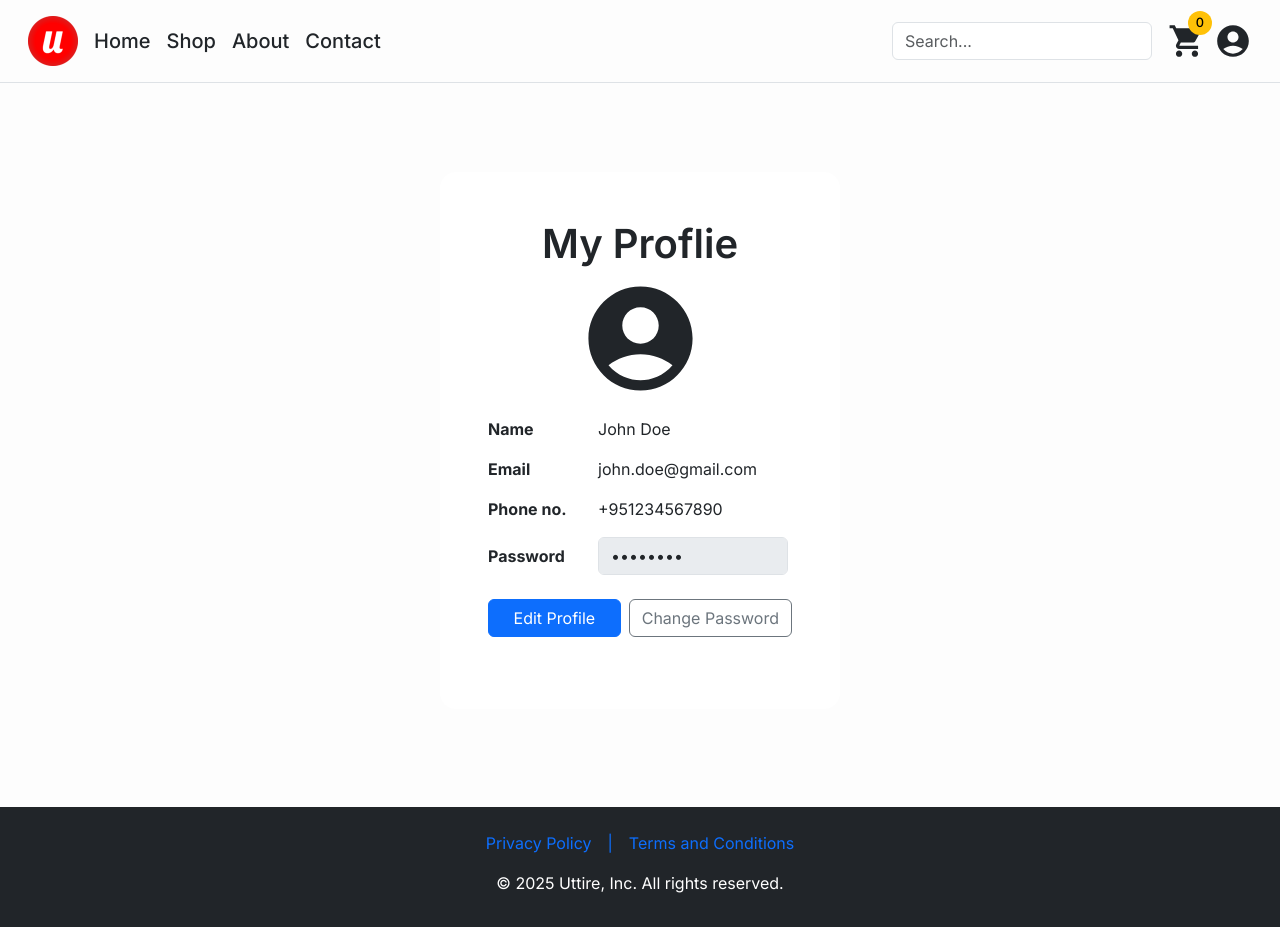
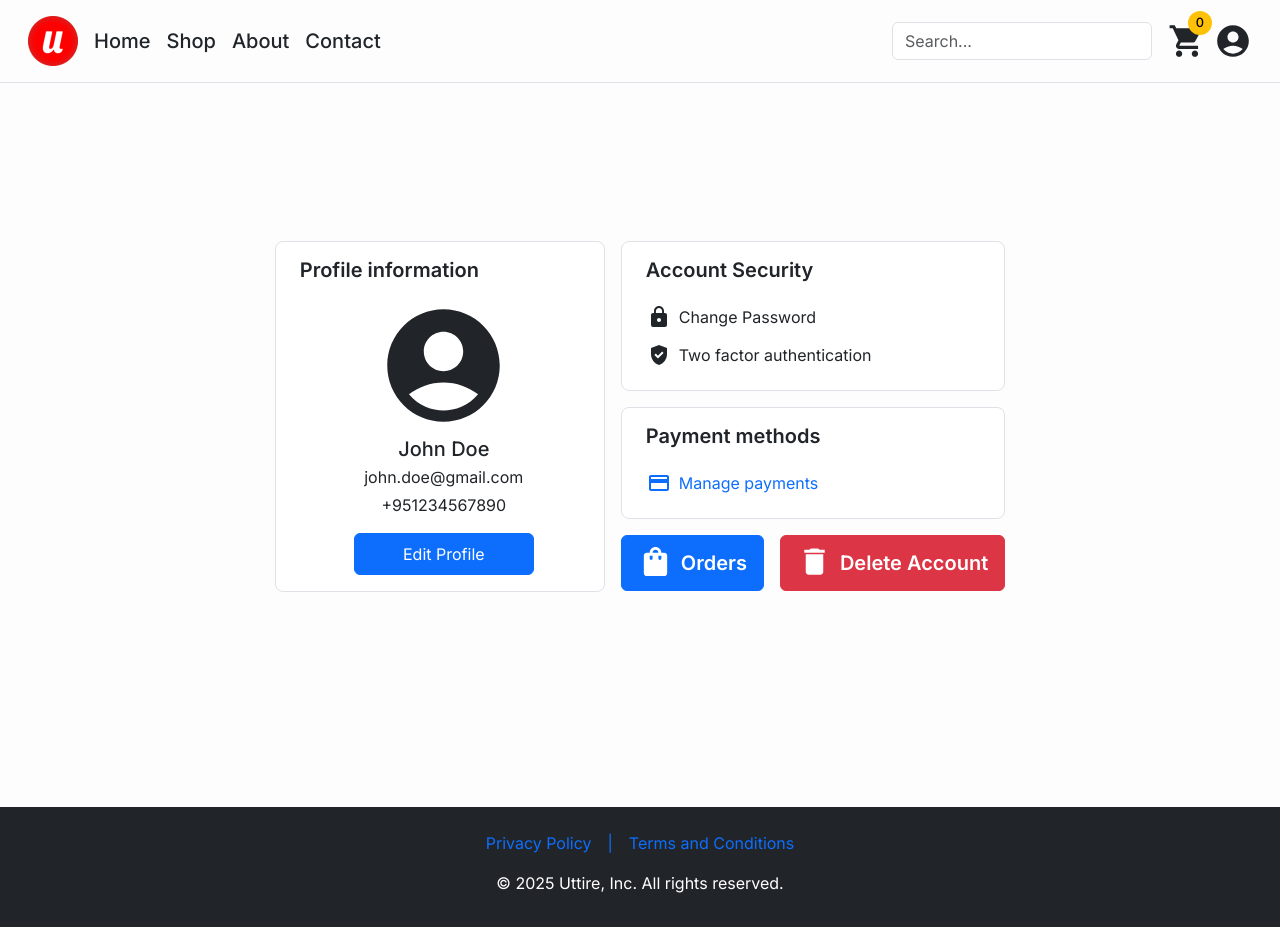
Before and after one commit to amaan073/Uttire, a React (Vite) app in the folder client/: page /profile in a window 1280 px wide. Built offline with nearby package versions, Linux system fonts and the light colour scheme; a web font is replaced by a local one.

Commit message:
redesigned profile page

```diff
--- /dev/null
+++ b/client/src/components/ProfileDetail.jsx
@@ -0,0 +1,116 @@
+import AccountCircleIcon from "@mui/icons-material/AccountCircle";
+import EditIcon from "@mui/icons-material/Edit";
+
+// eslint-disable-next-line react/prop-types
+const ProfileDetail = ({ mode, setMode }) => {
+  return (
+    <div
+      className="text-center bg-white p-3 ps-4 rounded-3 border"
+      style={{ width: "330px", minHeight: "350px" }}
+    >
+      <h5 className="fw-semibold text-start mb-3">Profile information</h5>
+
+      {(mode == "view" || mode == "changePassword") && (
+        <>
+          <div className="mb-1">
+            <AccountCircleIcon sx={{ height: "135px", width: "auto" }} />
+          </div>
+          <div>
+            <h5 className="m-0">John Doe</h5>
+
+            <p className="m-0 my-1" style={{ wordBreak: "break-all" }}>
+              john.doe@gmail.com
+            </p>
+
+            <p className="m-0">+951234567890</p>
+          </div>
+
+          <button
+            type="button"
+            className="btn btn-primary mt-3 px-5 py-2"
+            onClick={() => setMode("edit")}
+          >
+            Edit Profile
+          </button>
+        </>
+      )}
+
+      {/* Edit profile mode */}
+      {mode == "edit" && (
+        <>
+          <div className="mb-3 position-relative">
+            <AccountCircleIcon sx={{ height: "135px", width: "auto" }} />
+            <button
+              type="button"
+              className="edit-btn btn rounded-circle bg-light p-0 border"
+              title="Change profile picture"
+            >
+              <EditIcon />
+            </button>
+          </div>
+          <form className="text-start">
+            <div className="form-group mb-3">
+              <label
+                htmlFor="name-input"
+                className="fw-semibold mb-1 text-secondary"
+              >
+                Full name
+              </label>
+              <input
+                type="text"
+                className="form-control"
+                id="name-input"
+                name="name"
+                value="John doe"
+              />
+            </div>
+            <div className="form-group mb-3">
+              <label
+                htmlFor="email-input"
+                className="fw-semibold mb-1 text-secondary"
+              >
+                Email
+              </label>
+              <input
+                type="email"
+                className="form-control"
+                id="email-input"
+                name="email"
+                value="john.doe@gmail.com"
+              />
+            </div>
+            <div className="form-group mb-3">
+              <label
+                htmlFor="phone-no-input"
+                className="fw-semibold mb-1 text-secondary"
+              >
+                Phone number
+              </label>
+              <input
+                type="tel"
+                className="form-control"
+                id="phone-no-input"
+                name="Phone-no"
+                value="+951234567890"
+              />
+            </div>
+            <div className="form-group d-flex gap-2 w-100 mt-4">
+              <button
+                type="button"
+                className="btn btn-outline-danger w-100"
+                onClick={() => setMode("view")}
+              >
+                Cancel
+              </button>
+              <button type="submit" className="btn btn-primary w-100">
+                Save changes
+              </button>
+            </div>
+          </form>
+        </>
+      )}
+    </div>
+  );
+};
+
+export default ProfileDetail;
--- /dev/null
+++ b/client/src/components/ui/DemoTooltip.jsx
@@ -0,0 +1,20 @@
+import { OverlayTrigger, Tooltip } from "react-bootstrap";
+
+// eslint-disable-next-line react/prop-types
+const DemoTooltipButton = ({ icon: Icon, label, className }) => {
+  return (
+    <OverlayTrigger
+      placement="top"
+      overlay={<Tooltip id="demo-tooltip">Demo only – not functional</Tooltip>}
+    >
+      <button
+        type="button"
+        className={`btn d-flex gap-2 align-content-center ps-0 ${className}`}
+      >
+        <Icon /> {label}
+      </button>
+    </OverlayTrigger>
+  );
+};
+
+export default DemoTooltipButton;
--- a/client/src/pages/Checkout.jsx
+++ b/client/src/pages/Checkout.jsx
@@ -86,7 +86,7 @@ const Checkout = () => {
                   checked /*is to be removed later in backedn process */
                 />
                 <label className="form-check-label" htmlFor="standardDelivery">
-                  Standard deliver
+                  Standard delivery
                 </label>
               </div>
 
--- a/client/src/pages/Profile.jsx
+++ b/client/src/pages/Profile.jsx
@@ -1,191 +1,35 @@
+import { Link } from "react-router-dom";
 import { useState } from "react";
 
-import AccountCircleIcon from "@mui/icons-material/AccountCircle";
-import EditIcon from "@mui/icons-material/Edit";
+import ProfileDetail from "../components/ProfileDetail";
+import DemoTooltip from "../components/ui/DemoTooltip";
+
+import LockIcon from "@mui/icons-material/Lock";
+import GppGoodIcon from "@mui/icons-material/GppGood";
+import CreditCardIcon from "@mui/icons-material/CreditCard";
+import ShoppingBagIcon from "@mui/icons-material/ShoppingBag";
+import DeleteIcon from "@mui/icons-material/Delete";
 
 const Profile = () => {
-  const [mode, setMode] = useState("view"); //view, edit and change password
+  const [mode, setMode] = useState("view"); //view, editProfile or changePassword
 
   return (
     <>
       <div
-        className="container-fluid px-0 d-flex justify-content-center align-items-center"
+        className="container-fluid d-flex justify-content-center py-5 align-items-center"
         style={{
           maxWidth: "1600px",
           minHeight: "calc(var(--safe-height) - 83px)",
         }}
       >
-        {mode == "view" && (
+        <div className="d-flex gap-3 mb-5 align-items-start">
+          <ProfileDetail mode={mode} setMode={setMode} />
+          {/*content right */}
+          <div>
+            {/* Account security */}
+            <div className="bg-white p-3 ps-4 rounded-3 border mb-3">
+              {mode == "changePassword" ? (
                 <>
-            <div
-              className="text-center bg-white p-5 rounded-4 my-5"
-              style={{ width: "400px" }}
-            >
-              <h1 className="fw-semibold display-6">My Proflie</h1>
-              <div className="mb-3">
-                <AccountCircleIcon sx={{ height: "125px", width: "auto" }} />
-              </div>
-              <div className="text-start" style={{ maxWidth: "300px" }}>
-                <div className="d-flex my-3">
-                  <b style={{ minWidth: "110px" }}>Name</b>
-                  <p className="m-0">John Doe</p>
-                </div>
-                <div className="d-flex align-items-center my-3">
-                  <b style={{ minWidth: "110px" }}>Email</b>
-                  <p className="m-0" style={{ wordBreak: "break-all" }}>
-                    {" "}
-                    john.doe@gmail.com
-                  </p>
-                </div>
-                <div className="d-flex my-3">
-                  <b style={{ minWidth: "110px" }}>Phone no.</b>
-                  <p className="m-0">+951234567890</p>
-                </div>
-                <div className="d-flex align-items-center my-2">
-                  <label style={{ minWidth: "110px" }}>
-                    <b>Password</b>
-                  </label>
-                  <input
-                    type="password"
-                    value="passowrd"
-                    disabled
-                    className="form-control"
-                  />
-                </div>
-              </div>
-              <div className="d-flex w-100 gap-2 my-4">
-                <button
-                  type="button"
-                  className="btn btn-primary w-100"
-                  onClick={() => setMode("edit")}
-                >
-                  Edit Profile
-                </button>
-                <button
-                  type="button"
-                  className="btn btn-outline-secondary w-100 text-nowrap"
-                  onClick={() => setMode("changePassword")}
-                >
-                  Change Password
-                </button>
-              </div>
-            </div>
-          </>
-        )}
-
-        {/* Edit profile mode */}
-        {mode == "edit" && (
-          <>
-            <div
-              className="text-center bg-white p-5 rounded-4 my-5"
-              style={{ width: "400px" }}
-            >
-              <h1 className="fw-semibold display-6">My Profile</h1>
-              <div className="mb-3 position-relative">
-                <AccountCircleIcon sx={{ height: "125px", width: "auto" }} />
-                <button
-                  type="button"
-                  className="edit-btn btn rounded-circle bg-light p-0 border"
-                  title="Change profile picture"
-                >
-                  <EditIcon />
-                </button>
-              </div>
-              <form className="text-start">
-                <div className="form-group mb-3">
-                  <label
-                    htmlFor="name-input"
-                    className="fw-semibold mb-1 text-secondary"
-                  >
-                    Full name
-                  </label>
-                  <input
-                    type="text"
-                    className="form-control"
-                    id="name-input"
-                    name="name"
-                    value="John doe"
-                  />
-                </div>
-                <div className="form-group mb-3">
-                  <label
-                    htmlFor="email-input"
-                    className="fw-semibold mb-1 text-secondary"
-                  >
-                    Email
-                  </label>
-                  <input
-                    type="email"
-                    className="form-control"
-                    id="email-input"
-                    name="email"
-                    value="john.doe@gmail.com"
-                  />
-                </div>
-                <div className="form-group mb-3">
-                  <label
-                    htmlFor="phone-no-input"
-                    className="fw-semibold mb-1 text-secondary"
-                  >
-                    Phone number
-                  </label>
-                  <input
-                    type="tel"
-                    className="form-control"
-                    id="phone-no-input"
-                    name="Phone-no"
-                    value="+951234567890"
-                  />
-                </div>
-                <div className="form-group d-flex gap-2 w-100 mt-4">
-                  <button
-                    type="button"
-                    className="btn btn-outline-danger w-100"
-                    onClick={() => setMode("view")}
-                  >
-                    Cancel
-                  </button>
-                  <button type="submit" className="btn btn-primary w-100">
-                    Save changes
-                  </button>
-                </div>
-              </form>
-            </div>
-          </>
-        )}
-
-        {/* Change password form */}
-        {mode == "changePassword" && (
-          <>
-            <div
-              className="text-center bg-white p-5 rounded-4 my-5"
-              style={{ width: "400px" }}
-            >
-              <h1 className="fw-semibold display-6">My Proflie</h1>
-              <div className="mb-3">
-                <AccountCircleIcon sx={{ height: "125px", width: "auto" }} />
-              </div>
-              <div className="text-start" style={{ maxWidth: "300px" }}>
-                <div className="d-flex my-3">
-                  <b style={{ minWidth: "110px" }}>Name</b>
-                  <p className="m-0">John Doe</p>
-                </div>
-                <div className="d-flex align-items-center my-3">
-                  <b style={{ minWidth: "110px" }}>Email</b>
-                  <p className="m-0" style={{ wordBreak: "break-all" }}>
-                    {" "}
-                    john.doe@gmail.com
-                  </p>
-                </div>
-                <div className="d-flex my-3">
-                  <b style={{ minWidth: "110px" }}>Phone no.</b>
-                  <p className="m-0">+951234567890</p>
-                </div>
-              </div>
-              <h5 className="fw-semibold mb-3 text-primary text-start mt-4">
-                Change Password
-              </h5>
-              <div className="border p-4 rounded-3 text-start">
                   <form>
                     <div className="form-group mb-3">
                       <label
@@ -248,10 +92,50 @@ const Profile = () => {
                       </button>
                     </div>
                   </form>
+                </>
+              ) : (
+                <>
+                  <h5 className="fw-semibold mb-3">Account Security</h5>
+                  <button
+                    type="button"
+                    className="btn d-flex gap-2 align-content-center ps-0"
+                    onClick={() => setMode("changePassword")}
+                  >
+                    <LockIcon /> Change Password
+                  </button>
+                  <DemoTooltip
+                    icon={GppGoodIcon}
+                    label="Two factor authentication"
+                  />
+                </>
+              )}
+            </div>
+            {/* Payment method */}
+            <div className="bg-white p-3 ps-4 rounded-3 border mb-3">
+              <h5 className="fw-semibold mb-3">Payment methods</h5>
+              <DemoTooltip
+                icon={CreditCardIcon}
+                label="Manage payments"
+                className="text-primary"
+              />
+            </div>
+            <div className="d-flex gap-3">
+              {/* Orders */}
+              <Link
+                to="/dashboard"
+                className="btn btn-primary d-flex gap-2 align-content-center p-2 px-3  fs-5 fw-semibold w-100"
+              >
+                <ShoppingBagIcon fontSize="large" />
+                <span style={{ lineHeight: "38px" }}>Orders</span>
+              </Link>
+              {/* Delete account */}
+              <button className="btn btn-danger d-flex gap-2 align-content-center p-2 px-3  fs-5 fw-semibold w-100 text-nowrap">
+                <DeleteIcon fontSize="large" />
+                <span style={{ lineHeight: "38px" }}>Delete Account</span>
+              </button>
             </div>
           </div>
-          </>
-        )}
+        </div>
       </div>
     </>
   );
```
Lines whose indentation alone changed are shown as unchanged.
